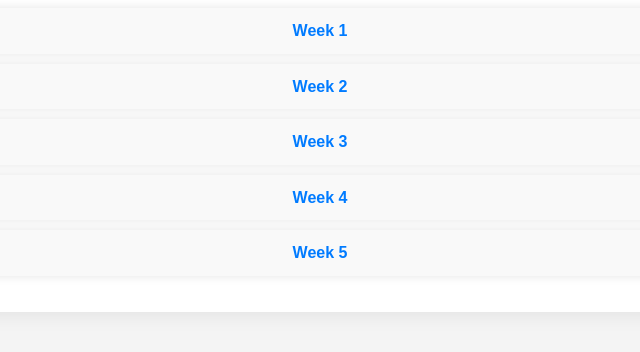
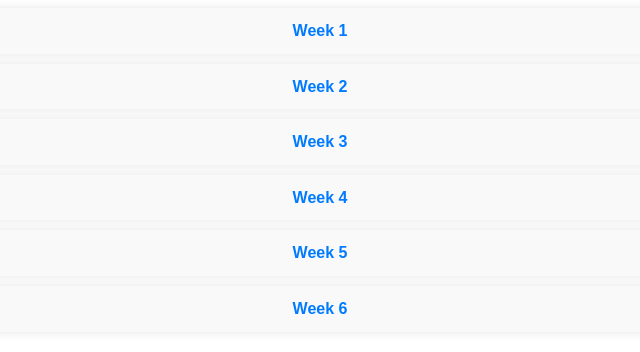
Before and after one commit to vindhyareddy031/Create-your-future, a plain HTML site: page MyActivity.html in a window 1280 px wide. Shown: the part 114-466 px from the top of the page, without its empty margins (320-960 px from the left). Drawn offline with Linux system fonts and the light colour scheme.

Commit message:
Update MyActivity.html

```diff
--- a/MyActivity.html
+++ b/MyActivity.html
@@ -52,6 +52,7 @@
             <li><a href="week 3.html">Week 3</a></li>
             <li><a href="week 4.html">Week 4</a></li>
             <li><a href="week 5.html">Week 5</a></li>
+			<li><a href="week 6.html">Week 6</a></li>
 
         </ul>
     </div>
```
